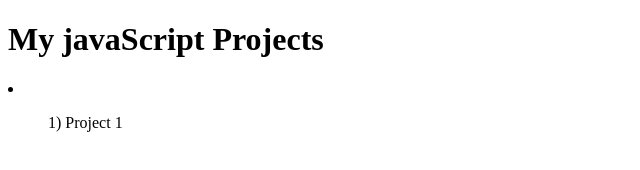
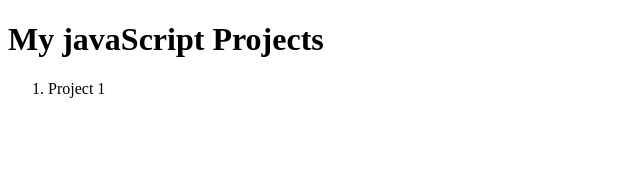
Before and after one commit to muhammadzeeshank/My-Javascript-Projects, a plain HTML site: page index.html in a window 1280 px wide. Shown: the whole page, without its empty margins (0-640 px from the left). Drawn offline with Linux system fonts and the light colour scheme.

Commit message:
initial commit

```diff
--- a/index.html
+++ b/index.html
@@ -8,10 +8,8 @@
   </head>
   <body>
     <h1>My javaScript Projects</h1>
-    <li>
-      <ol>
-        1) Project 1
-      </ol>
-    </li>
+    <ol>
+      <li>Project 1</li>
+    </ol>
   </body>
 </html>
```
